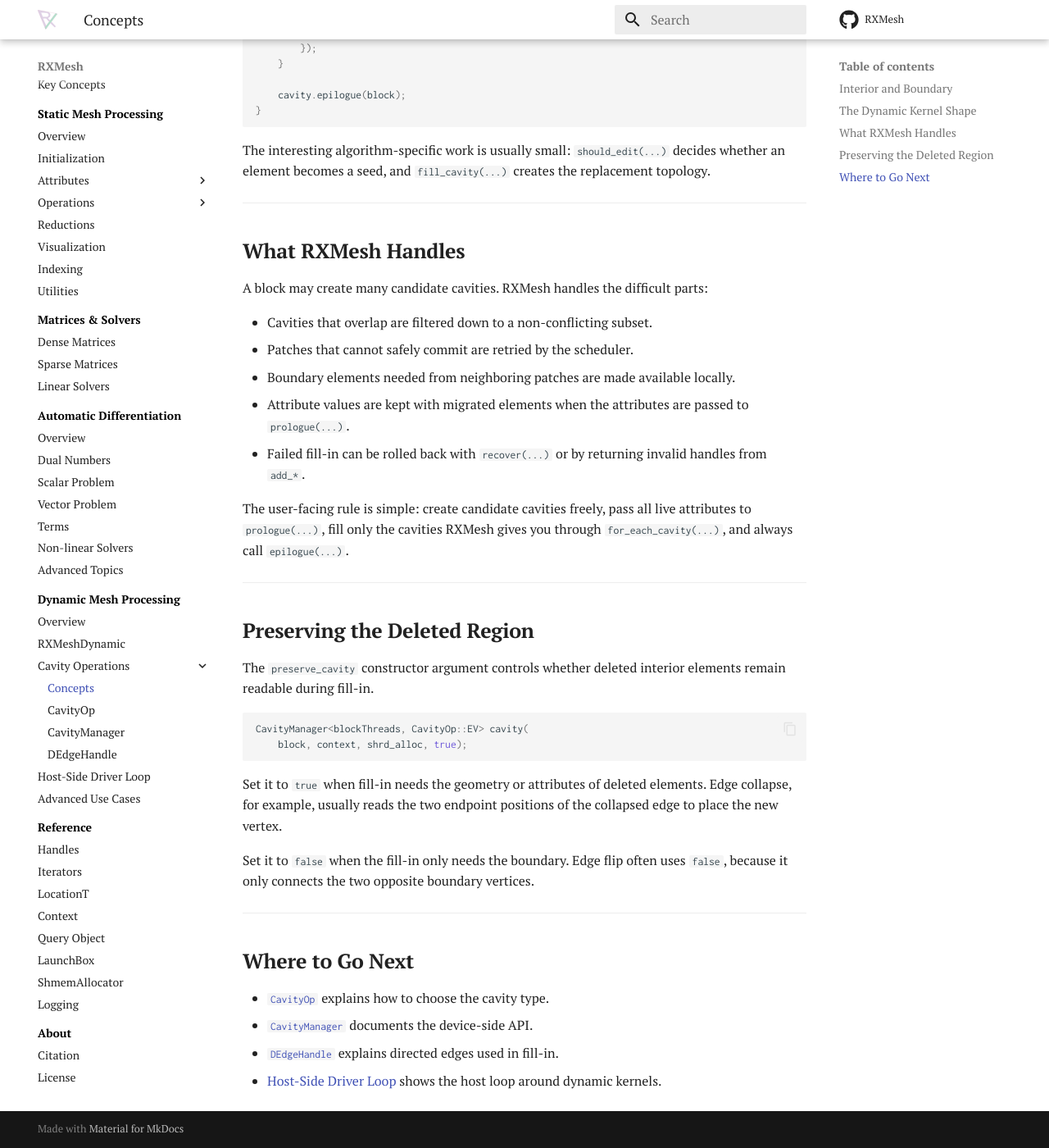
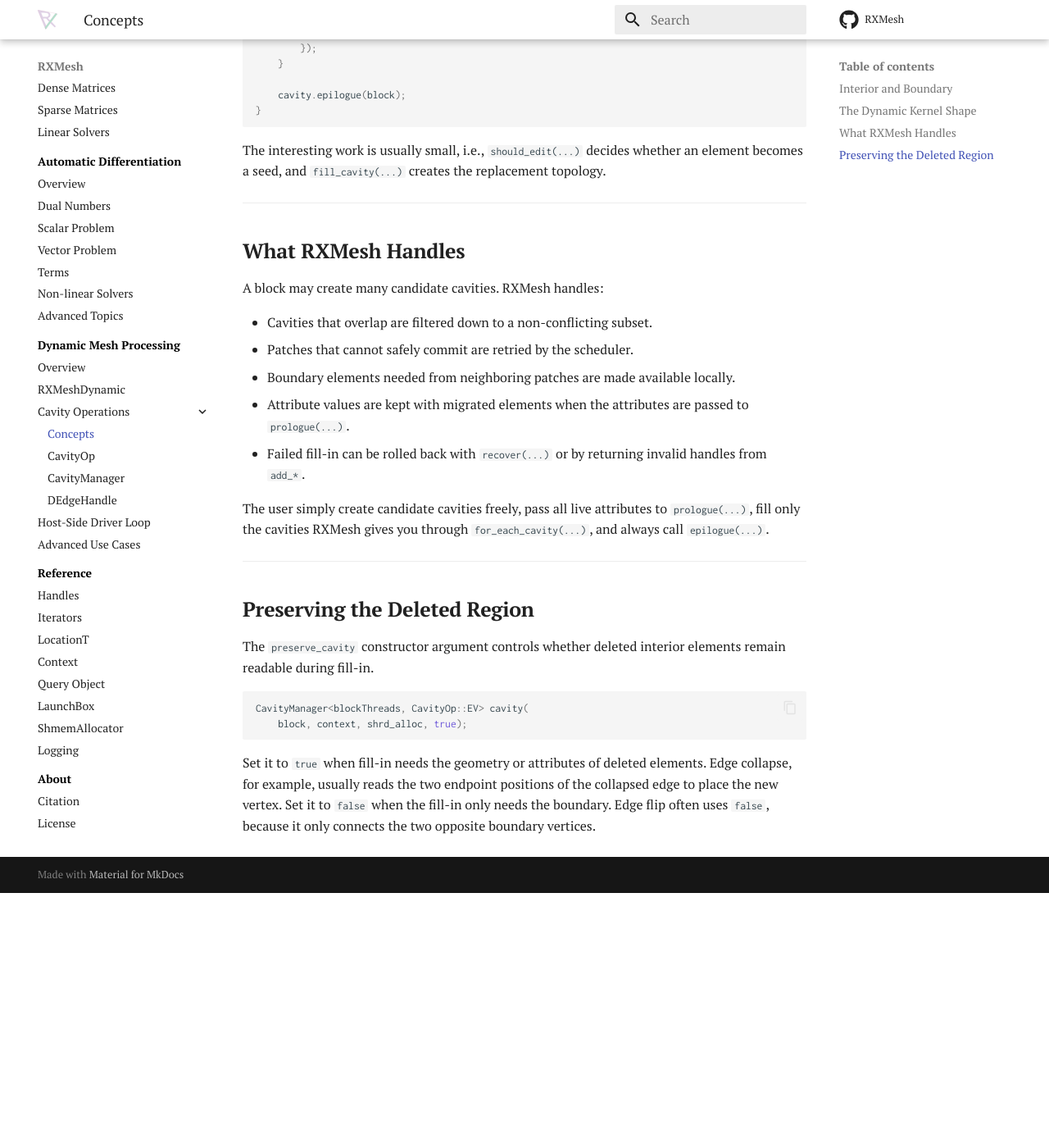
Before and after one commit to Ahdhn/RXMeshDocs, an MkDocs documentation site: the page built from docs/rxmesh/dyn/cavity.md, in a window 1280 px wide and 1400 px high, scrolled down 1554 px. Shown: the whole window at 82% size. Built offline with MkDocs 1.6.1 and Material for MkDocs 9.7.7, drawn with Linux system fonts in a browser that asks for light colours; comment, search, counter and statistics services are not loaded; after the commit the page ends 2643 px from its top, so only the background shows below that; some of the changed text lies outside the part shown.

Commit message:
Update cavity.md

````diff
--- a/docs/rxmesh/dyn/cavity.md
+++ b/docs/rxmesh/dyn/cavity.md
@@ -19,10 +17,7 @@ A cavity has two parts:
 - **Interior**: the elements removed by the cavity.
 - **Boundary**: the surviving loop that your fill-in reconnects.
 
-The cavity operation decides what the interior contains. For example,
-`CavityOp::E` starts from an edge and removes the edge plus its incident faces.
-That is enough for both edge split and edge flip. `CavityOp::EV` starts from an
-edge and removes the endpoint one-rings, which is the usual shape for edge
+The cavity operation decides what the interior contains. For example, `CavityOp::E` starts from an edge and removes the edge plus its incident faces. That is enough for both edge split and edge flip. `CavityOp::EV` starts from an edge and removes the endpoint one-rings, which is the usual shape for edge
 collapse.
 
 Inside the fill-in code, `CavityManager` exposes the boundary:
@@ -36,8 +31,7 @@ cavity.for_each_cavity(block, [&](uint16_t c, uint16_t size) {
 });
 ```
 
-The boundary is ordered. Consecutive boundary edges walk around the cavity, and
-the directed edge orientation is the orientation you use when building new
+The boundary is ordered. Consecutive boundary edges walk around the cavity, and the directed edge orientation is the orientation you use when building new
 faces.
 
 ---
@@ -78,15 +72,13 @@ __global__ void edit_kernel(Context context, VertexAttribute<float> coords)
 }
 ```
 
-The interesting algorithm-specific work is usually small: `should_edit(...)`
-decides whether an element becomes a seed, and `fill_cavity(...)` creates the
-replacement topology.
+The interesting work is usually small, i.e., `should_edit(...)` decides whether an element becomes a seed, and `fill_cavity(...)` creates the replacement topology.
 
 ---
 
 ## **What RXMesh Handles**
 
-A block may create many candidate cavities. RXMesh handles the difficult parts:
+A block may create many candidate cavities. RXMesh handles:
 
 - Cavities that overlap are filtered down to a non-conflicting subset.
 - Patches that cannot safely commit are retried by the scheduler.
@@ -96,9 +88,7 @@ A block may create many candidate cavities. RXMesh handles the difficult parts:
 - Failed fill-in can be rolled back with `recover(...)` or by returning invalid
   handles from `add_*`.
 
-The user-facing rule is simple: create candidate cavities freely, pass all live
-attributes to `prologue(...)`, fill only the cavities RXMesh gives you through
-`for_each_cavity(...)`, and always call `epilogue(...)`.
+The user simply create candidate cavities freely, pass all live attributes to `prologue(...)`, fill only the cavities RXMesh gives you through `for_each_cavity(...)`, and always call `epilogue(...)`.
 
 ---
 
@@ -112,19 +102,4 @@ CavityManager<blockThreads, CavityOp::EV> cavity(
     block, context, shrd_alloc, true);
 ```
 
-Set it to `true` when fill-in needs the geometry or attributes of deleted
-elements. Edge collapse, for example, usually reads the two endpoint positions
-of the collapsed edge to place the new vertex.
-
-Set it to `false` when the fill-in only needs the boundary. Edge flip often uses
-`false`, because it only connects the two opposite boundary vertices.
-
----
-
-## **Where to Go Next**
-
-- [`CavityOp`](cavity_op.md) explains how to choose the cavity type.
-- [`CavityManager`](cavity_manager.md) documents the device-side API.
-- [`DEdgeHandle`](dedge_handle.md) explains directed edges used in fill-in.
-- [Host-Side Driver Loop](dynamic_loop.md) shows the host loop around dynamic
-  kernels.
+Set it to `true` when fill-in needs the geometry or attributes of deleted elements. Edge collapse, for example, usually reads the two endpoint positions of the collapsed edge to place the new vertex. Set it to `false` when the fill-in only needs the boundary. Edge flip often uses `false`, because it only connects the two opposite boundary vertices.
````
Also changed, not shown: other parts of docs/rxmesh/dyn/cavity.md (+2 -4 lines).
